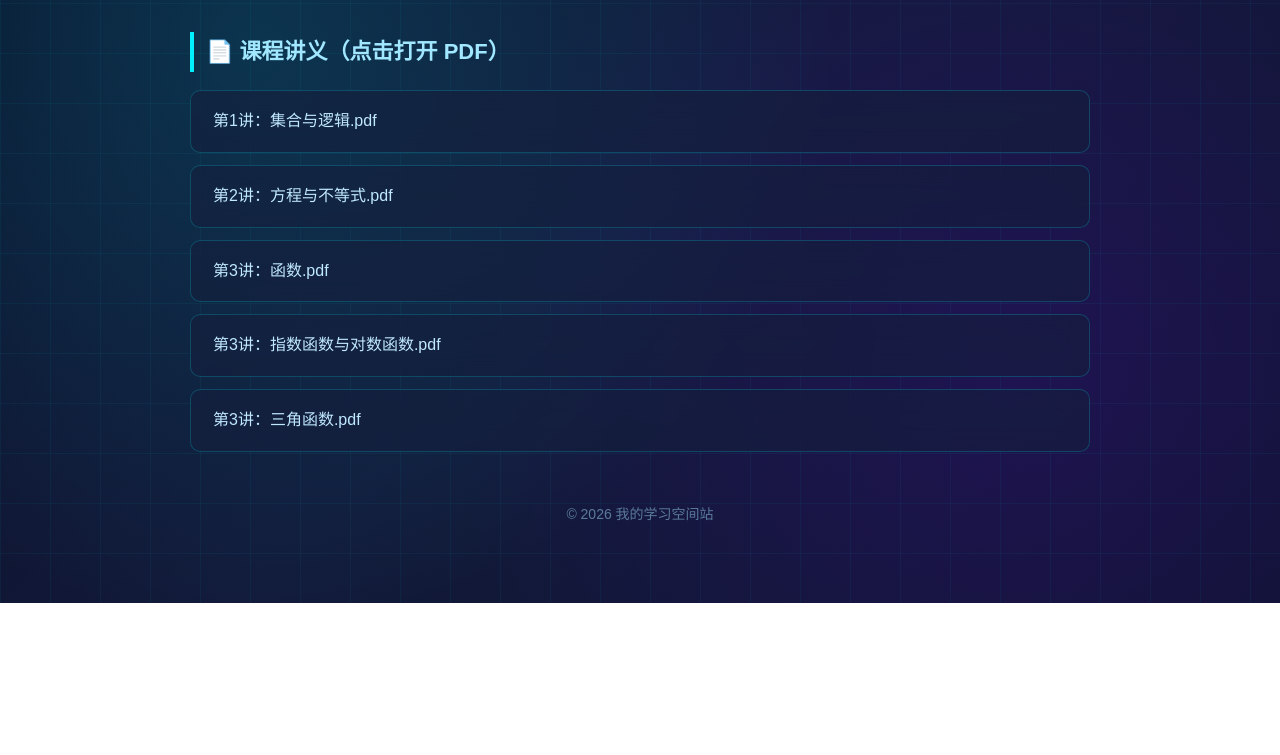
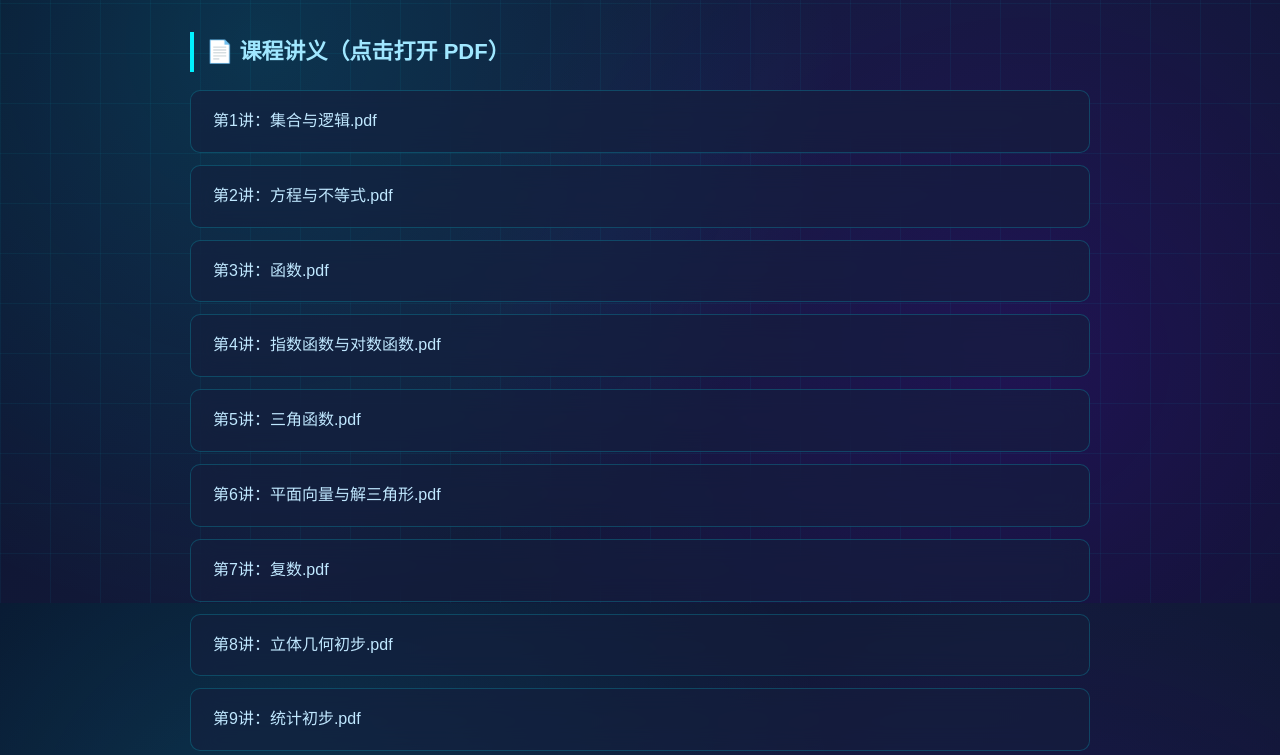
Before and after one commit to yjkstudyspace/yjkelemath.github.io, a plain HTML site: page course1.html in a window 1280 px wide. Shown: the part 197-952 px from the top of the page. Before the commit the page ends 800 px from the top, so only its background shows below. Drawn offline with Linux system fonts and the light colour scheme.

Commit message:
Update course1.html

```diff
--- a/course1.html
+++ b/course1.html
@@ -146,11 +146,27 @@
                 <a href="gaoyi/math-lecture-3.pdf" target="_blank">第3讲：函数.pdf</a>
             </li>
                         <li class="resource-item">
-                <a href="gaoyi/math-lecture-3.pdf" target="_blank">第3讲：指数函数与对数函数.pdf</a>
+                <a href="gaoyi/math-lecture-3.pdf" target="_blank">第4讲：指数函数与对数函数.pdf</a>
             </li>
                         <li class="resource-item">
-                <a href="gaoyi/math-lecture-3.pdf" target="_blank">第3讲：三角函数.pdf</a>
+                <a href="gaoyi/math-lecture-3.pdf" target="_blank">第5讲：三角函数.pdf</a>
             </li>
+              <li class="resource-item">
+                <a href="gaoyi/math-lecture-3.pdf" target="_blank">第6讲：平面向量与解三角形.pdf</a>
+            </li>
+              <li class="resource-item">
+                <a href="gaoyi/math-lecture-3.pdf" target="_blank">第7讲：复数.pdf</a>
+            </li>
+              <li class="resource-item">
+                <a href="gaoyi/math-lecture-3.pdf" target="_blank">第8讲：立体几何初步.pdf</a>
+            </li>
+              <li class="resource-item">
+                <a href="gaoyi/math-lecture-3.pdf" target="_blank">第9讲：统计初步.pdf</a>
+            </li>
+                          <li class="resource-item">
+                <a href="gaoyi/math-lecture-3.pdf" target="_blank">第10讲：概率初步.pdf</a>
+            </li>
+
         </ul>
 
 
```
